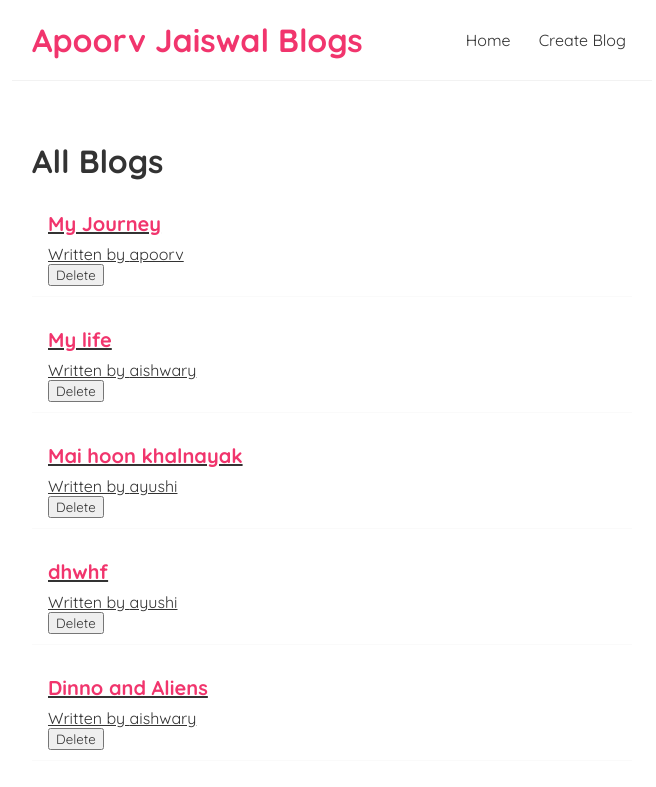
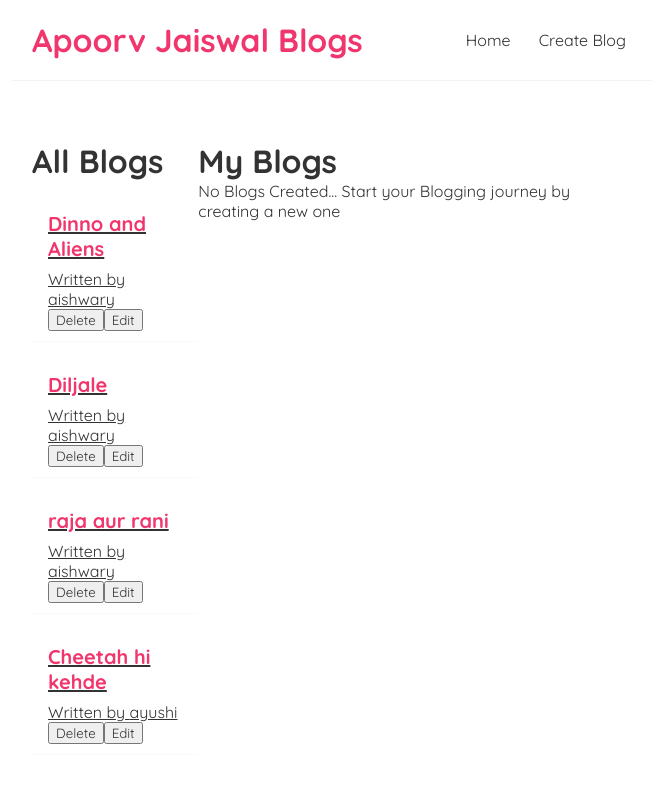
Before and after one commit to apoorvjaiswal/apoorv-blog, a React (Create React App) app: page / in a window 1280 px wide. Shown: the top 787 px of the page, without its empty margins (308-964 px from the left). Built offline with nearby package versions, Linux system fonts and the light colour scheme; data requests are answered from the project's data file.

Commit message:
Added the functionality to update the blogs

```diff
--- a/data/db.json
+++ b/data/db.json
@@ -1,34 +1,28 @@
 {
   "blogs": [
-    {
-      "title": "My Journey",
-      "body": "Lorem ipsum dolor sit amet, consectetur adipiscing elit, sed do eiusmod tempor incididunt ut labore et dolore magna aliqua. Ut enim ad minim veniam, quis nostrud exercitation ullamco laboris nisi ut aliquip ex ea commodo consequat. Duis aute irure dolor in reprehenderit in voluptate velit esse cillum dolore eu fugiat nulla pariatur. Excepteur sint occaecat cupidatat non proident, sunt in culpa qui officia deserunt mollit anim id est laborum.",
-      "author": "apoorv",
-      "id": "1"
-    },
-    {
-      "title": "My life",
-      "body": "Lorem ipsum dolor sit amet, consectetur adipiscing elit, sed do eiusmod tempor incididunt ut labore et dolore magna aliqua. Ut enim ad minim veniam, quis nostrud exercitation ullamco laboris nisi ut aliquip ex ea commodo consequat. Duis aute irure dolor in reprehenderit in voluptate velit esse cillum dolore eu fugiat nulla pariatur. Excepteur sint occaecat cupidatat non proident, sunt in culpa qui officia deserunt mollit anim id est laborum.",
-      "author": "aishwary",
-      "id": "2"
-    },
-    {
-      "title": "Mai hoon khalnayak",
-      "body": "Lorem ipsum dolor sit amet, consectetur adipiscing elit, sed do eiusmod tempor incididunt ut labore et dolore magna aliqua. Ut enim ad minim veniam, quis nostrud exercitation ullamco laboris nisi ut aliquip ex ea commodo consequat. Duis aute irure dolor in reprehenderit in voluptate velit esse cillum dolore eu fugiat nulla pariatur. Excepteur sint occaecat cupidatat non proident, sunt in culpa qui officia deserunt mollit anim id est laborum.",
-      "author": "ayushi",
-      "id": "3"
-    },
-    {
-      "id": "2b0c",
-      "title": "dhwhf",
-      "author": "ayushi",
-      "body": "sdfdsc"
-    },
     {
       "id": "428c",
       "title": "Dinno and Aliens",
       "author": "aishwary",
-      "body": "Dino is a miniature form of a herbivores dinosaur. They are quite hardworking.\nand aliens are some celestial beings who regularly attack earth.\nDinos help keep the earth safe"
+      "body": "Dino is a miniature form of a herbivores dinosaur. They are quite hardworking.\nand aliens are some celestial beings who regularly attack earth.\nDinos help keep the earth safe by shooing aliens away"
+    },
+    {
+      "id": "b504",
+      "title": "Diljale",
+      "author": "aishwary",
+      "body": "Do diljale, chutiya bane"
+    },
+    {
+      "id": "9085",
+      "title": "raja aur rani",
+      "author": "aishwary",
+      "body": "Ek raja tha,\nEk Rani thi \nDono mar gaye, Khatam kahani thi"
+    },
+    {
+      "id": "8ed0",
+      "title": "Cheetah hi kehde",
+      "author": "ayushi",
+      "body": "Meghalaya ke jungalo mein ek aadamkhor baagh ka aatank macha hua tha. Desh bhar se kayi shikari bukaye gaye par koi na maar paya.\nRamu naam ke ek kisan ne baagh pakadne ki zimmedari li.\nUsne apni bakri ko rassi se baandh diya ."
     }
   ],
   "users": [
--- a/src/App.tsx
+++ b/src/App.tsx
@@ -5,6 +5,7 @@ import { BrowserRouter as Router, Routes, Route, Link, Navigate } from 'react-ro
 import CreateComponent from './create';
 import BlogDetails from './BlogDetails';
 import { json } from 'stream/consumers';
+import EditBlog from './EditBlog';
 
 function App() {
   const handleSubmit=async ()=>{
@@ -28,6 +29,7 @@ function App() {
             // handleSubmit={handleSubmit}
             />}/>
             <Route path="/:id" element={<BlogDetails/>}/>
+            <Route path='/edit/:id' element={<EditBlog/>}/>
           </Routes>
         </div>
 
--- a/src/BlogDetails.tsx
+++ b/src/BlogDetails.tsx
@@ -23,7 +23,7 @@ const BlogDetails: React.FC<IBlogDetails> = ({}) => {
     {error && <h1> OOPS! Unable to fetch the blog</h1>}
     {data &&
       <div>
-    <h1>Blog number {blog?.id}</h1>
+    <h1>Title {blog?.title}</h1>
     <br></br>
     <h3>Authored By: {blog?.author}</h3>
     <br></br>
--- a/src/BlogList.tsx
+++ b/src/BlogList.tsx
@@ -3,7 +3,7 @@ import { Link, Navigate, useNavigate } from 'react-router-dom';
 interface IBlog {
   id: number;
   title: string;
-  author:string;
+  author: string;
   body: string;
 }
 interface IBlogListProps {
@@ -11,11 +11,11 @@ interface IBlogListProps {
   title: string;
   handledelete?: any;
 }
-const BlogList: React.FC<IBlogListProps> = ({ blogs, title, handledelete }) => {
+const BlogList: React.FC<IBlogListProps> = ({ blogs, title }) => {
 
   const navigate = useNavigate();
-  const handleDelete=(id:Number)=>{
-    fetch('http://localhost:8000/blogs/' + id,{
+  const handleDelete = async (id: Number) => {
+    await fetch('http://localhost:8000/blogs/' + id, {
       method: 'DELETE'
     })
     navigate(0);
@@ -24,17 +24,22 @@ const BlogList: React.FC<IBlogListProps> = ({ blogs, title, handledelete }) => {
   return (
     <div className="blog-list">
       <h1>{title}</h1>
-      {blogs.map((blog: any) => (
+      {blogs.length != 0 ? blogs.map((blog: any) => (
         <Link to={`/${blog.id}`}>
           <div className="blog-preview" key={blog.id}>
             <h2>{blog.title}</h2>
             <p>Written by {blog.author}</p>
-            <Link to='/'>
-            <button onClick={(e) => {handleDelete(blog.id)}}>Delete</button>
-            </Link>
+            <div className='blogButtonContainer'>
+              <Link to='/'>
+                <button onClick={(e) => { e.preventDefault(); blog.id ? handleDelete(blog.id) : console.log("pass") }}>Delete</button>
+              </Link>
+              <Link to={`/edit/${blog.id}`}>
+                <button>Edit</button>
+              </Link>
+            </div>
           </div>
         </Link>
-      ))}
+      )) : <p>No Blogs Created... Start your Blogging journey by creating a new one</p>}
     </div>
   )
 }
--- /dev/null
+++ b/src/EditBlog.tsx
@@ -0,0 +1,72 @@
+import React, { useEffect, useState } from 'react';
+import { useNavigate, useParams } from 'react-router-dom';
+import useFetch from './useFetch';
+import BlogDetails from './BlogDetails';
+
+interface IEditBlog {
+};
+interface IBlog {
+    id: number;
+    title: string;
+    author:string;
+    body: string;
+  }
+const EditBlog: React.FC<IEditBlog> = ({}) => {
+    const navigate= useNavigate();
+    const {id}=useParams();
+    const {data,isPending, error}=useFetch({url:'http://localhost:8000/blogs/'+id});
+    const blogData= data as IBlog|null;
+    const [title,setTitle]= useState('');
+    const [author,setAuthor]= useState('');
+    const [body, setBody] = useState('');
+    const [isLoading, setIsLoading]=useState(true);
+    useEffect(()=>{
+      if(blogData)
+      {
+        setTitle(blogData.title);
+        setAuthor(blogData.author);
+        setBody(blogData.body);
+        setIsLoading(false);
+      }
+    },[blogData]);
+
+    const EditBlogDetails=async (id:any)=>{
+
+        const options:RequestInit={
+            method:'PUT',
+            headers:{
+            'Content-Type':'application/json'
+            },
+            body:JSON.stringify({id:id,title:title,author:author,body:body})
+        }
+        const response=await fetch(`http://localhost:8000/blogs/${id}`,options);
+        if(!response.ok)
+            console.log(response.status);
+        else
+        navigate('/');
+    }
+
+  return isLoading?(<p>Loading</p>) :( <div className="editContainer">
+    <div className="editBlogContainer">
+    <p>Blog Title:</p>
+    <input value={title} onChange={(e)=>setTitle(e.target.value)}></input>
+    <p>Select Author</p>
+    <select
+          defaultValue=""
+          value={author}
+          onChange={(e) => {
+            setAuthor(e.target.value);
+          }}>
+          {/* <option value="">Select an Option</option> */}
+          <option value="apoorv">apoorv</option>
+          <option value="aishwary">aishwary</option>
+          <option value="ayushi">ayushi</option>
+        </select>
+    <p>Blog Body</p>
+    <textarea value={body} onChange={(e)=>setBody(e.target.value)}></textarea>
+    </div>
+    <button type='submit' onClick={(e)=>{e.preventDefault();EditBlogDetails(id);navigate('/');}}>Update details</button>
+    </div>);
+};
+
+export default EditBlog;
--- a/src/Home.tsx
+++ b/src/Home.tsx
@@ -12,7 +12,7 @@ function Home() {
     <div className="home">
       {error && <div><h1>{error}</h1></div>}
       {isPending && <div>Loading...</div>}
-      {data && (<div>
+      {data && (<div className="blogListContainer" style={{display : 'flex'}}>
         <BlogList blogs={data} title="All Blogs" />
         <BlogList blogs={data.filter((blog: any) => blog.author === 'apoorv')} title="My Blogs" />
       </div>
--- a/src/create.tsx
+++ b/src/create.tsx
@@ -5,51 +5,60 @@ import { useNavigate } from 'react-router-dom';
 interface ICreateComponent {
   handleSubmit?: any;
 };
-const CreateComponent: React.FC<ICreateComponent> = ({}) => {
-  const [blogTitle,setBlogTitle]= useState('');
-  const [selectedOption,setSelectedOption]=useState('');
-  const [blogBody,setBlogBody]=useState('');
-  const [triggerFetch,setTriggerFetch] = useState(false);
-  const url='http://localhost:8000/blogs';
+const CreateComponent: React.FC<ICreateComponent> = ({ }) => {
+  const [blogTitle, setBlogTitle] = useState('');
+  const [selectedOption, setSelectedOption] = useState('');
+  const [blogBody, setBlogBody] = useState('');
+  // const [triggerFetch, setTriggerFetch] = useState(false);
+  const url = 'http://localhost:8000/blogs';
   const navigate = useNavigate();
 
-  // Initialize useFetch at the top level
-  const { data, error, isPending } = useFetch({
-    url: url,
+
+  const handleSubmit = async (e: React.FormEvent) => {
+    e.preventDefault();
+    const body = { title: blogTitle, author: selectedOption, body: blogBody };
+    navigate('/');
+    if(body!=null){
+      try {
+        const options: RequestInit = {
           method: 'POST',
-    body: triggerFetch && (blogTitle && selectedOption && blogBody)? { title:blogTitle,author:selectedOption, body:blogBody } : null,  // Send body only when triggerFetch is true
-  });
-
-  const handleSubmit = (e: React.FormEvent) => {
-    e.preventDefault();
-    setTriggerFetch(true);
+          headers: {
+            'Content-Type': 'application/json',
+          },
+          body: JSON.stringify(body),
+        };
+        const response = await fetch(url, options);
+        if (!response.ok) {
+          console.log(response.json());
+        }
+        else {
+          console.log(response.json());
+        }
+        const result = await response.json();
+      } catch (error: any) {
+        console.log(error.message);
+      }
+    }
     navigate(0);
   };
-
-  // Reset triggerFetch after each fetch operation
-  useEffect(() => {
-    if (triggerFetch) {
-      setTriggerFetch(false);
-    }
-  }, [triggerFetch]);
 
   return (
     <div>
       <h1>Add a new Blog</h1>
       <form onSubmit={handleSubmit}>
-        <p> Add Blog title {blogTitle}</p>
+        <p> Add Blog title</p>
         <input
           type='text'
           required
           value={blogTitle}
-        onChange={(e)=>{
+          onChange={(e) => {
             setBlogTitle(e.target.value);
-        }}/>
-        <p>Add author {selectedOption}</p>
+          }} />
+        <p>Add author</p>
         <select
           defaultValue=""
           value={selectedOption}
-        onChange={(e)=>{
+          onChange={(e) => {
             setSelectedOption(e.target.value);
           }}>
           <option value="">Select an Option</option>
@@ -57,12 +66,12 @@ const CreateComponent: React.FC<ICreateComponent> = ({}) => {
           <option value="aishwary">aishwary</option>
           <option value="ayushi">ayushi</option>
         </select>
-        <p>Add body {blogBody}</p>
+        <p>Add body</p>
         <textarea
           required
-        onChange={(e)=>{setBlogBody(e.target.value)}} ></textarea>
-        <br/>
-        <button>Submit</button>
+          onChange={(e) => { setBlogBody(e.target.value) }} ></textarea>
+        <br />
+        <button type='submit'>Submit</button>
       </form>
     </div>
   );
```
Lines whose indentation alone changed are shown as unchanged.
